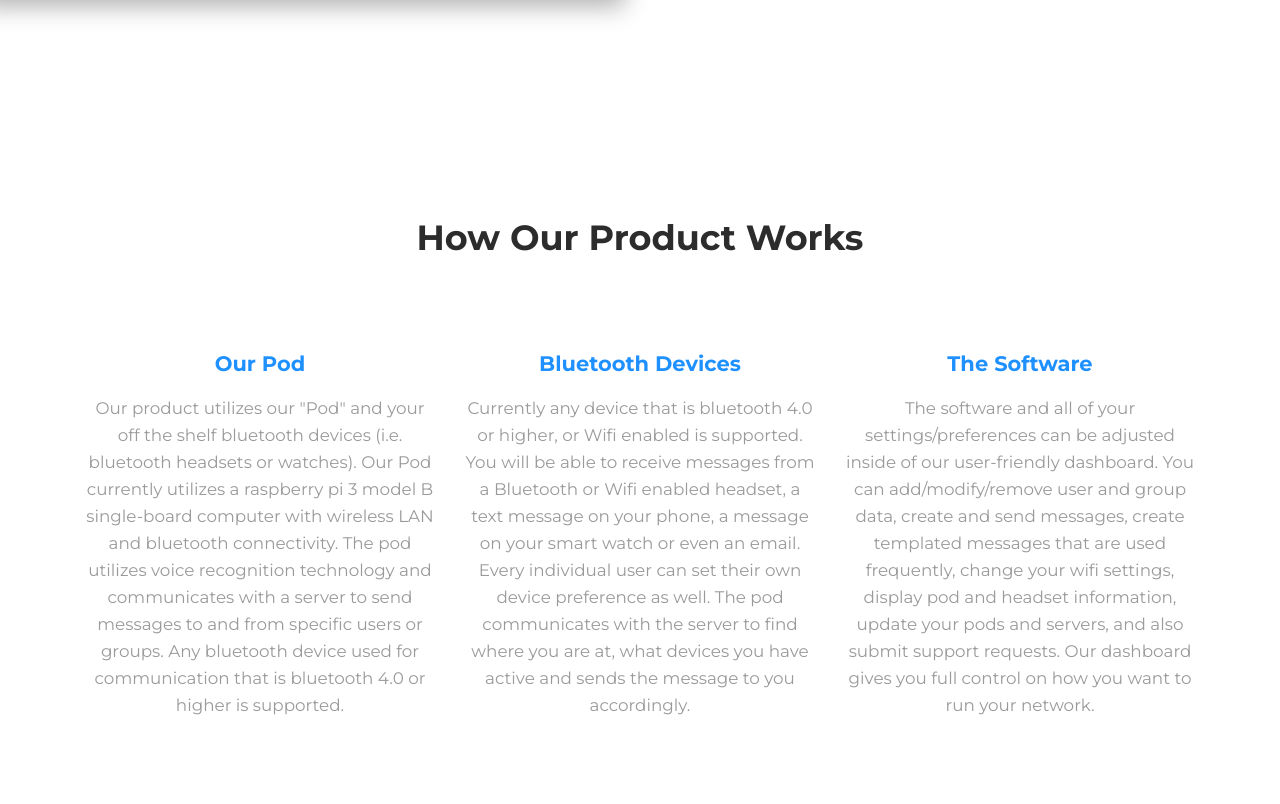
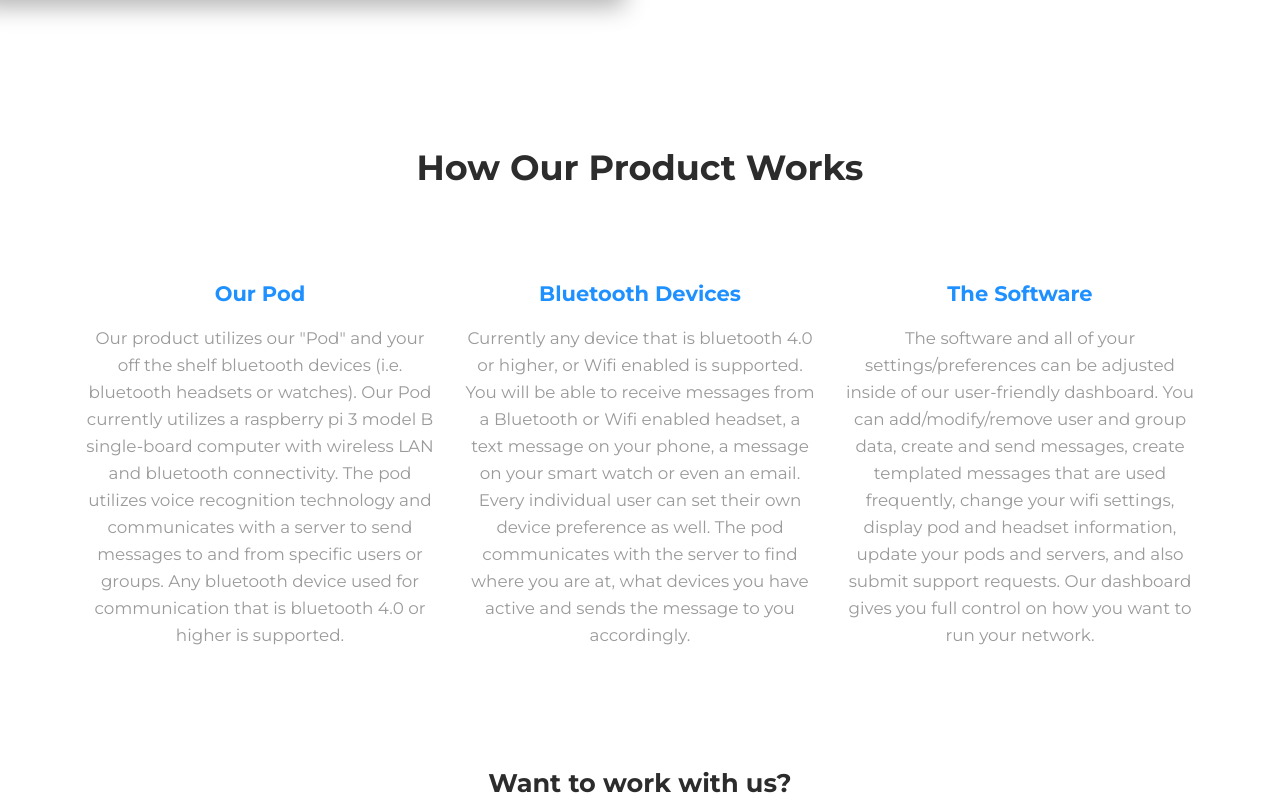
Before and after one commit to dave-toptier/dave-toptier.github.io, a website: page index.html in a window 1280 px wide. Shown: the part 2161-2965 px from the top of the page. Drawn offline with nearby package versions, Linux system fonts and the light colour scheme.

Commit message:
Update index.html

```diff
--- a/index.html
+++ b/index.html
@@ -146,7 +146,7 @@ $(document).ready(function(){
         </div>
       </div>
     </div>
-    <div id="productfeat" class="section section-team text-center">
+    <div id="productfeat" style="padding:0px;" class="section section-team text-center">
       <div class="container">
         <h2 class="title">How Our Product Works</h2>
         <div class="team">
```
